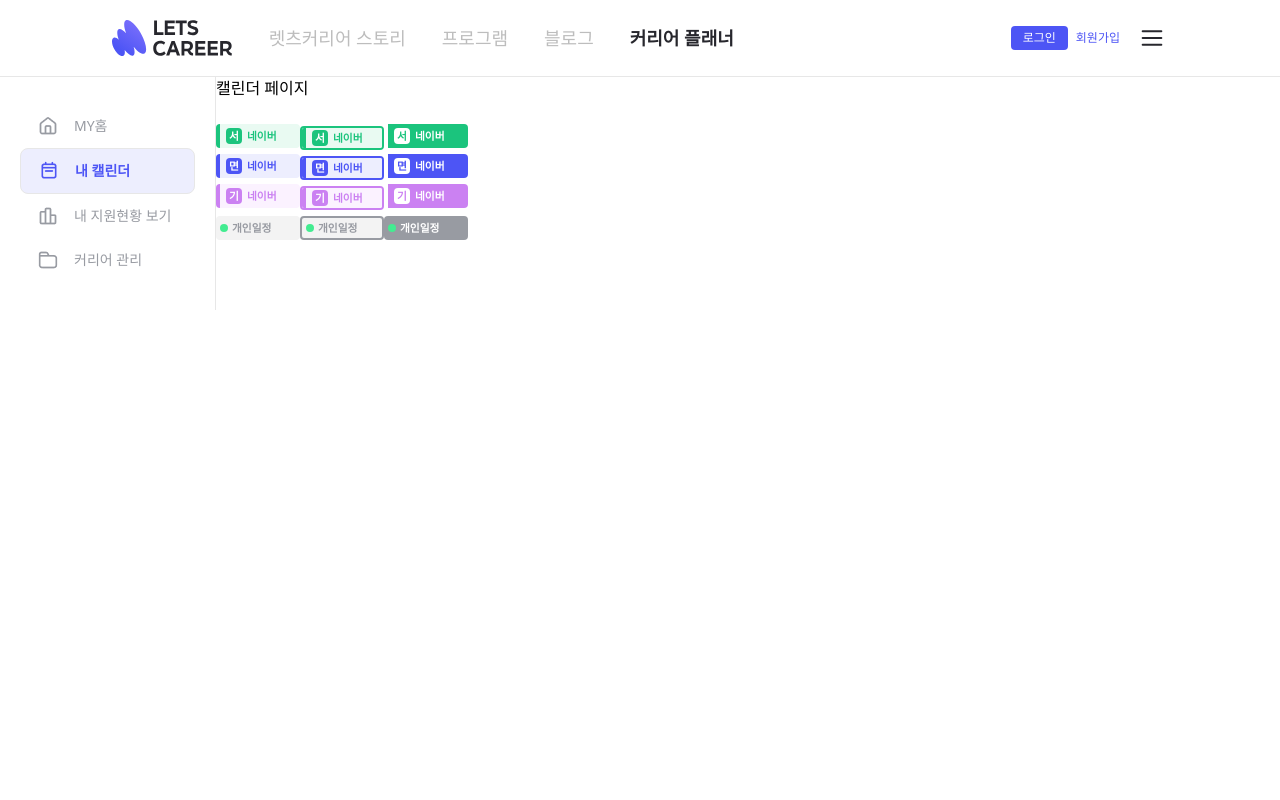
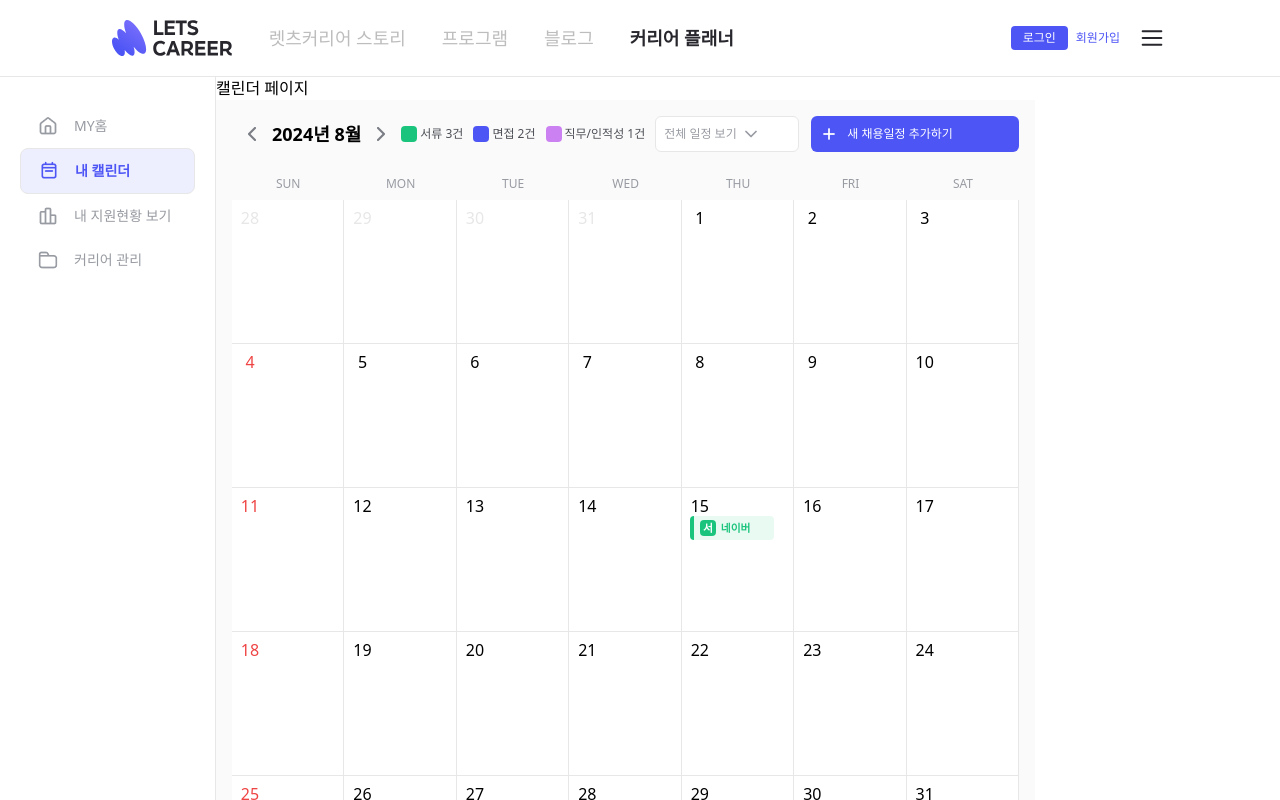
Before and after one commit to Kusitms-30th-LetsCareer-B/LetsCareer-FE, a React (Vite) app: page /calendar in a window 1280 px wide. Shown: the top 800 px of the page. Built offline with nearby package versions, Linux system fonts and the light colour scheme.

Commit message:
[design] Add a calendar component

```diff
--- a/src/components/Calendar.tsx
+++ b/src/components/Calendar.tsx
@@ -1,5 +1,233 @@
-function Calendar() {
-  return <></>;
-}
+import React, { useState } from 'react';
+import prevButtonIcon from "../shared/assets/calendar-prev.png"
+import nextButtonIcon from "../shared/assets/calendar-next.png"
+import filterButtonIcon from "../shared/assets/filter.png"
+import addButtonIcon from "../shared/assets/add.png"
 
-export default Calendar;
+import { DefaultDocumentChip, HoveredDocumentChip, ClickedDocumentChip,
+  DefaultInterviewChip, HoveredInterviewChip, ClickedInterviewChip,
+  DefaultOtherChip, HoveredOtherChip, ClickedOtherChip,
+  DefaultPersonalChip, HoveredPersonalChip, ClickedPersonalChip } from "./chips/CalendarChip"
+
+
+// 캘린더 컴포넌트
+const CustomCalendar = () => {
+  const [currentDate, setCurrentDate] = useState(new Date()); // 현재 날짜
+  const [selectedDate, setSelectedDate] = useState<Date | null>(null); // 선택된 날짜
+  const [hoveredDate, setHoveredDate] = useState<Date | null>(null); // 호버된 날짜
+
+  // 월 이름과 요일 이름 배열
+  const monthNames = [
+    'January', 'February', 'March', 'April', 'May', 'June',
+    'July', 'August', 'September', 'October', 'November', 'December'
+  ];
+  const daysOfWeek = ['Sun', 'Mon', 'Tue', 'Wed', 'Thu', 'Fri', 'Sat'];
+
+  // 해당 월의 첫 번째 날과 마지막 날 가져오기
+  const firstDayOfMonth = new Date(currentDate.getFullYear(), currentDate.getMonth(), 1);
+  const lastDayOfMonth = new Date(currentDate.getFullYear(), currentDate.getMonth() + 1, 0);
+  // 이전 달의 마지막 날 가져오기
+  const lastDayOfPrevMonth = new Date(currentDate.getFullYear(), currentDate.getMonth(), 0);
+
+
+  // 달력에 표시할 날짜 배열 생성
+  const dates = [];
+
+  // 첫 주를 공백으로 채우기
+  /*
+  for (let i = 0; i < firstDayOfMonth.getDay(); i++) {
+    dates.push(null);
+  }
+  */
+  // 첫 주를 이전 달의 마지막 날짜로 채우기
+  for (let i = firstDayOfMonth.getDay() - 1; i >= 0; i--) {
+    dates.push(new Date(currentDate.getFullYear(), currentDate.getMonth() - 1, lastDayOfPrevMonth.getDate() - i));
+  }
+
+  // 현재 월의 날짜 채우기
+  for (let i = 1; i <= lastDayOfMonth.getDate(); i++) {
+    const currentYear = currentDate.getFullYear();
+    const currentMonth = currentDate.getMonth();
+    const month = new Date(currentYear, currentMonth, i);
+    dates.push(month);
+  }
+
+  // 다음 달의 날짜를 채워서 달력을 완성
+  const totalCells = 42; // 7x6 그리드(6주는 항상 표시)
+  const remainingCells = totalCells - dates.length;
+  for (let i = 1; i <= remainingCells; i++) {
+    const nextMonthDate = new Date(currentDate.getFullYear(), currentDate.getMonth() + 1, i);
+    dates.push(nextMonthDate);
+  }
+
+  // 이전 달로 이동하는 함수
+  const handlePrevMonth = () => {
+    const currentYear = currentDate.getFullYear();
+    const currentMonth = currentDate.getMonth();
+    const prevMonth = new Date(currentYear, currentMonth - 1, 1);
+    setCurrentDate(prevMonth);
+  };
+
+  // 다음 달로 이동하는 함수
+  const handleNextMonth = () => {
+    const currentYear = currentDate.getFullYear();
+    const currentMonth = currentDate.getMonth();
+    const nextMonth = new Date(currentYear, currentMonth + 1, 1);
+    setCurrentDate(nextMonth);
+  };
+
+  // 날짜 클릭 핸들러
+  const handleDateClick = (date: Date | null) => {
+    if (date) {
+      setSelectedDate(date);
+    }
+  };
+
+  const handleDateMouseOver = (date: Date | null) => {
+    setHoveredDate(date);
+  };
+
+  const handleDateMouseOut = () => {
+    setHoveredDate(null);
+  };
+
+  /** 전체 일정 보기 이벤트 */
+  const handleAllSchedule = () => {
+
+  }
+
+  /** 새 채용 일정 추가하기 이벤트 */
+  const handleNewSchedule = () => {
+
+  }
+
+
+
+  return (
+    /* 캘린더 전체 윤곽 컨테이너 스타일 */
+    <div className="p-4 font-sans bg-neutral-100 shadow-none">
+      <div className="flex items-center mb-4">
+
+        {/* 달력 헤더: 월 이동 */}
+        <button onClick={handlePrevMonth} className="px-4 text-gray-600 hover:bg-gray-200">
+          <img src={prevButtonIcon} alt='이전 달'/>
+        </button>
+        <h2 className="text-lg font-bold">
+          {currentDate.getFullYear()}년 {currentDate.getMonth()+1}월 {/**영문: {monthNames[currentDate.getMonth()]}*/}
+        </h2>
+        <button onClick={handleNextMonth} className="px-4">
+          <img src={nextButtonIcon} alt='다음 달'/>
+        </button>
+
+        {/* 네모 박스 */}
+        <div className="flex items-center justify-center w-[16px] h-[16px] bg-secondary-100 rounded-xxs text-secondary-0 text-xxsmall11 font-regular mr-[1px]"/>
+        <div className="flex items-center justify-center text-xxsmall12 text-neutral-30 font-xxsmall12 px-0.5 mr-2">
+          서류 3건
+        </div>
+        <div className="flex items-center justify-center w-[16px] h-[16px] bg-primary-100 rounded-xxs text-primary-0 text-xxsmall11 font-regular mr-[1px]"/>
+        <div className="flex items-center justify-center text-xxsmall12 text-neutral-30 font-xxsmall12 px-0.5 mr-2">
+          면접 2건
+        </div>
+        <div className="flex items-center justify-center w-[16px] h-[16px] bg-teritory-normal rounded-xxs text-teritory-0 text-xxsmall11 font-regular mr-[1px]"/>
+        <div className="flex items-center justify-center text-xxsmall12 text-neutral-30 font-xxsmall12 px-0.5 mr-2">
+          직무/인적성 1건
+        </div>
+
+        {/* 전체 일정 보기 버튼 */}
+        <button onClick={handleAllSchedule} className="flex items-center justify-start text-xxsmall12 rounded-xs font-xxsmall12 text-neutral-45 bg-static-100 border border-neutral-80 w-36 h-9 px-2">
+          전체 일정 보기
+          <img className="px-2" src={filterButtonIcon} alt='전체 일정 보기'/>
+        </button>
+
+        <p className='px-1.5'/>
+
+        {/* 새 채용 일정 추가하기 버튼 */}
+        <button onClick={handleNewSchedule} className="flex items-center justify-start text-xxsmall12 rounded-xs font-xxsmall12 text-static-100 bg-primary-100 w-52 h-9">
+        <img className="px-3" src={addButtonIcon} alt='새 채용일정 추가하기'/>
+          새 채용일정 추가하기
+        </button>
+      </div>
+
+
+
+      <div className="grid grid-cols-7 gap-0"> {/* gap-0 to remove gaps between cells */}
+        {/**요일 컬럼*/}
+        {daysOfWeek.map((day) => (
+          <div key={day} className="text-center font-medium text-xs uppercase text-neutral-45 bg-transparent p-2">
+            {day}
+          </div>
+        ))}
+
+
+        {/**날짜 셀*/}
+        {dates.map((date, index) => {
+          const isToday = date && date.toDateString() === new Date().toDateString();
+          const isSelected = date && selectedDate && date.toDateString() === selectedDate.toDateString();
+          const isHovered = date && hoveredDate && date.toDateString() === hoveredDate.toDateString();
+          const isCurrentMonth = date && date.getMonth() === currentDate.getMonth();
+          //const isSunday = date && date.getDay() === 0;
+          const isSunday = date && date.getDay() === 0 && date.getMonth() === currentDate.getMonth(); // 이번 달이 아닌 일요일은 빨간색으로 색칠X
+          const isNextMonth = date && date.getMonth() > currentDate.getMonth();
+          const isFifteenth = date && date.getDate() === 15; // 15일인지 확인
+
+
+          {/** 날짜 셀 각각 꾸미기 */}
+          {/*오늘 셀:  ${isToday ? 'bg-blue-200' : ''}
+            *다음 달 셀: ${isNextMonth ? 'text-gray-400' : ''}
+            *선택된 셀: ${isSelected ? 'bg-blue-500 text-white' : ''}
+            *호버된 셀: ${isHovered ? 'bg-blue-100' : ''}
+            *현재달과 다음달 셀 다르게:
+                ${isCurrentMonth ? 'bg-white text-gray-600 hover:bg-gray-200' : 'bg-white text-gray-300'}
+            */}
+            const calendarCellClassName = `
+            justify-start items-end text-left border-r border-b border-neutral-80 cursor-pointer h-36 p-2
+            ${isSunday ? 'text-red-500' : ''}
+            ${isNextMonth ? 'text-neutral-80' : ''}
+            ${isCurrentMonth ? 'bg-white' : 'bg-white text-neutral-80'}
+          `;
+
+
+          {/** 15일이면 칩 추가 */}
+          {/** 기본 상태면 일자만 표시 */}
+          {/** 호버 상태면 동그라미도 표시 */}
+          {/** 일자(날짜) 출력 */}
+          const dateContent = date ? ((
+              <span
+                className={`flex items-center justify-center w-5 h-5
+                  ${isHovered ? 'rounded-full bg-primary-100 border-5 border-primary-100 text-white' : ''}`}
+              >
+                {date.getDate()}
+              </span>
+            )
+          ) : null;
+
+          const companySchedules = isFifteenth ? (
+            isSelected ? (
+              <ClickedDocumentChip companyName="네이버" />
+            ):isHovered ? (
+              <HoveredDocumentChip companyName="네이버" />
+            ): (
+              <DefaultDocumentChip companyName="네이버" />
+            )
+          ) : null;
+
+          {/** 이벤트 */}
+          return (
+            <div
+              key={index}
+              className={calendarCellClassName}
+              onClick={() => handleDateClick(date)}
+              onMouseOver={() => handleDateMouseOver(date)}
+              onMouseOut={handleDateMouseOut}
+            >
+              {dateContent}
+              {companySchedules}
+            </div>
+          );
+          })}
+      </div>
+    </div>
+  );
+};
+
+export default CustomCalendar;
--- a/src/shared/hooks/useCalendar.ts
+++ b/src/shared/hooks/useCalendar.ts
@@ -25,6 +25,7 @@
     events: Event[];
     customTypes: CustomType[];
     selectedDate: Date | null;
+    hoveredDate: Date | null;
 
     institution: string;
     selectedType: string;
@@ -36,6 +37,7 @@
     removeCustomType: (type: string) => void;
     setCustomTypeColor: (type: string, color: string) => void;
     setSelectedDate: (date: Date) => void;
+    setHoveredDate: (date: Date) => void;
 
     setInstitution: (institution: string) => void;
     setSelectedType: (type: string) => void;
@@ -48,7 +50,9 @@
 ///////////////////////////////////////////////////////////////////////
 const useCalendar = (): UseCalendarEventsReturnType => {
     /* 상태 관리 변수 */
-    const selectedDate = new Date();
+    const [selectedDate, setSelectedDate] = useState<Date | null>(null); // 클릭된 날짜 상태
+    const [hoveredDate, setHoveredDate] = useState<Date | null>(null); // 호버된 날짜 상태
+
     const [events, setEvents] = useState<Event[]>([]);
     const [customTypes, setCustomTypes] = useState<CustomType[]>([]);
 
@@ -60,12 +64,6 @@
 
 
     /* 상태 관리 함수 */
-    // 단일 날짜 선택 함수
-    const setSelectedDate = (date: Date) => {
-        setSelectedDate(date);
-    };
-
-
     // 일정 추가 함수
     const addEvent = (date: Date, type: string, institution: string) => {
         const eventExists = events.filter(event => event.date.toDateString() === date.toDateString());
@@ -107,6 +105,7 @@
         events,
         customTypes,
         selectedDate,
+        hoveredDate,
 
         institution,
         selectedType,
@@ -119,6 +118,7 @@
         setCustomTypeColor,
 
         setSelectedDate,
+        setHoveredDate,
         setInstitution,
         setSelectedType,
         setNewType,
```
Also changed, not shown: src/shared/assets/add.png (added), src/shared/assets/filter.png (added).
